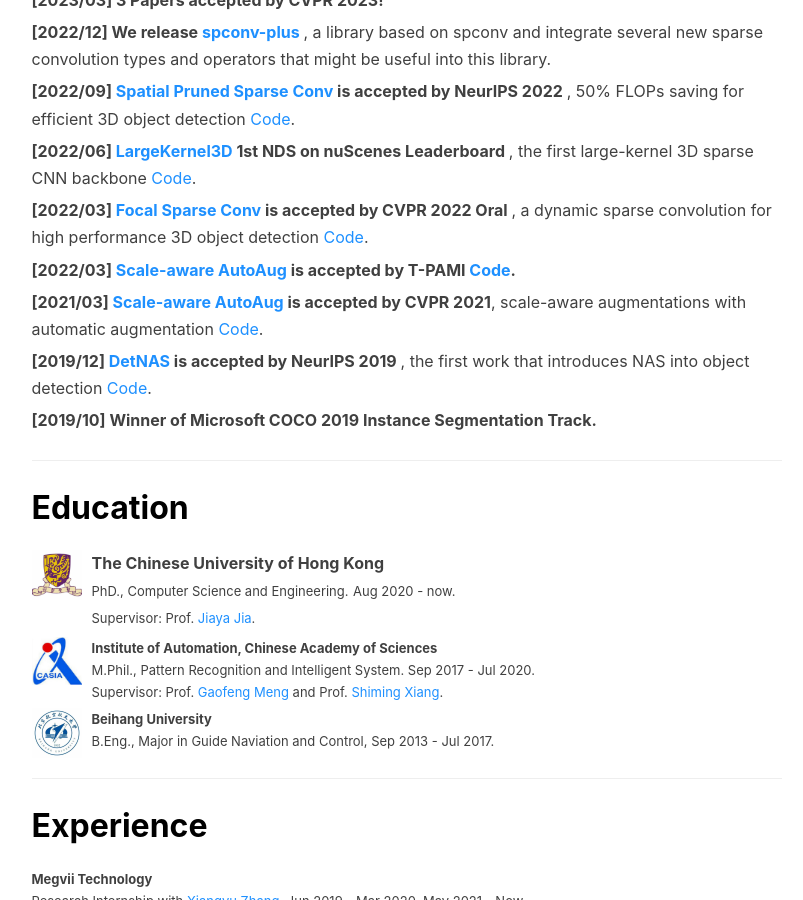
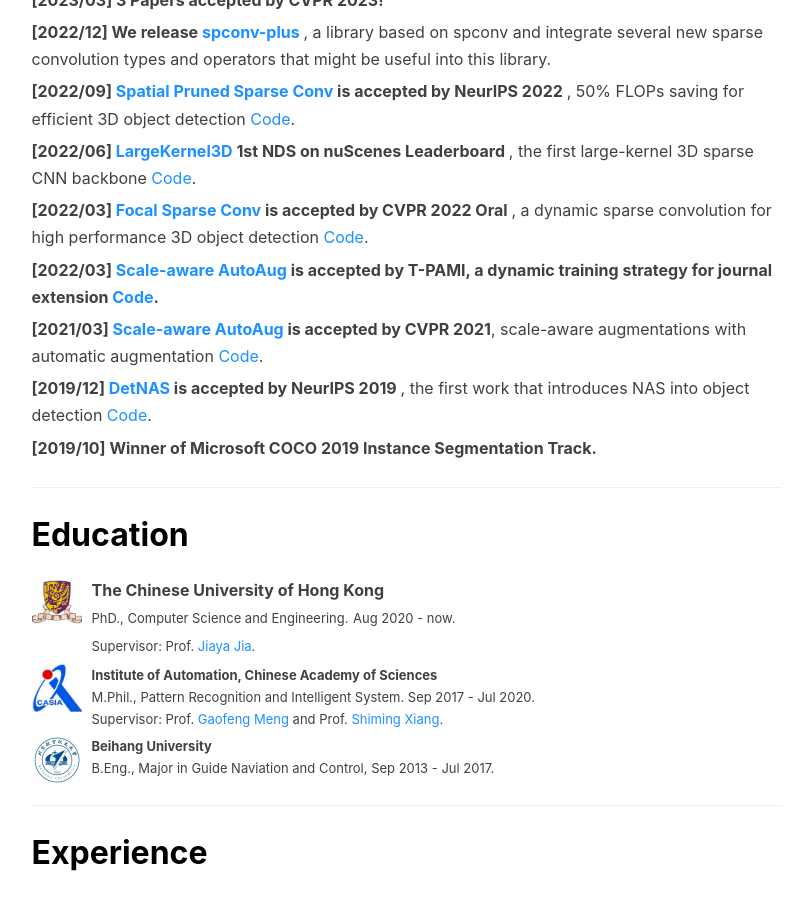
Before and after one commit to yukang2017/yukang2017.github.io, a Jekyll site: the page built from index.html, in a window 1280 px wide and 900 px high, scrolled down 945 px. Shown: the whole window, without its empty margins (136-939 px from the left). Built offline with Jekyll 4.4.1, drawn with Linux system fonts in a browser that asks for light colours; nearby versions of some CDN libraries; the list of posts is cut into pages by our own code; comment, search, counter and statistics services are not loaded.

Commit message:
Update index.html

```diff
--- a/index.html
+++ b/index.html
@@ -91,7 +91,7 @@
 				<p class="media-heading">
 					<strong>
 					[2022/03] <a target="_blank"
-					   href="https://ieeexplore.ieee.org/abstract/document/9756374"><font color="DodgerBlue">Scale-aware AutoAug</font></a> is accepted by T-PAMI <a target="_blank"
+					   href="https://ieeexplore.ieee.org/abstract/document/9756374"><font color="DodgerBlue">Scale-aware AutoAug</font></a> is accepted by T-PAMI, a dynamic training strategy for journal extension <a target="_blank"
 					   href="https://github.com/dvlab-research/SA-AutoAug"><font color="DodgerBlue">Code</font></a>.
 				 </strong>
 				</p>
```
